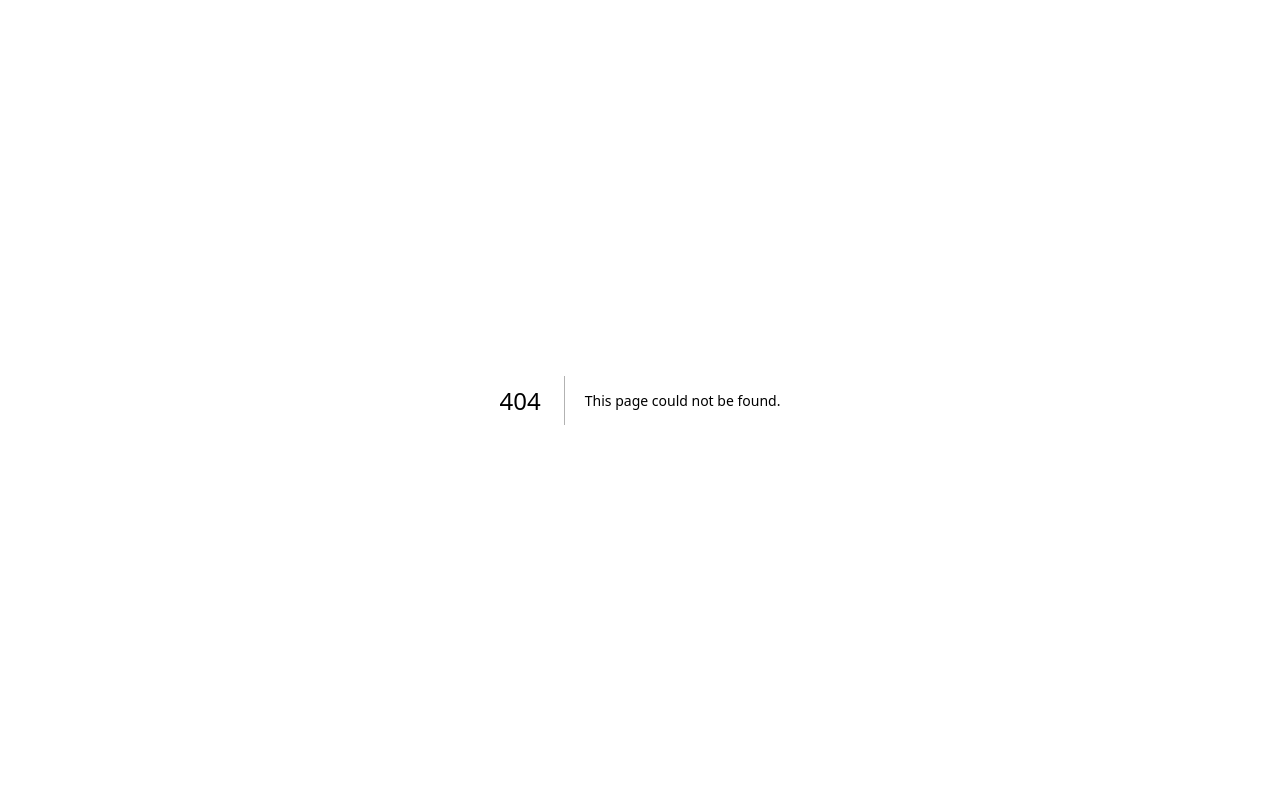
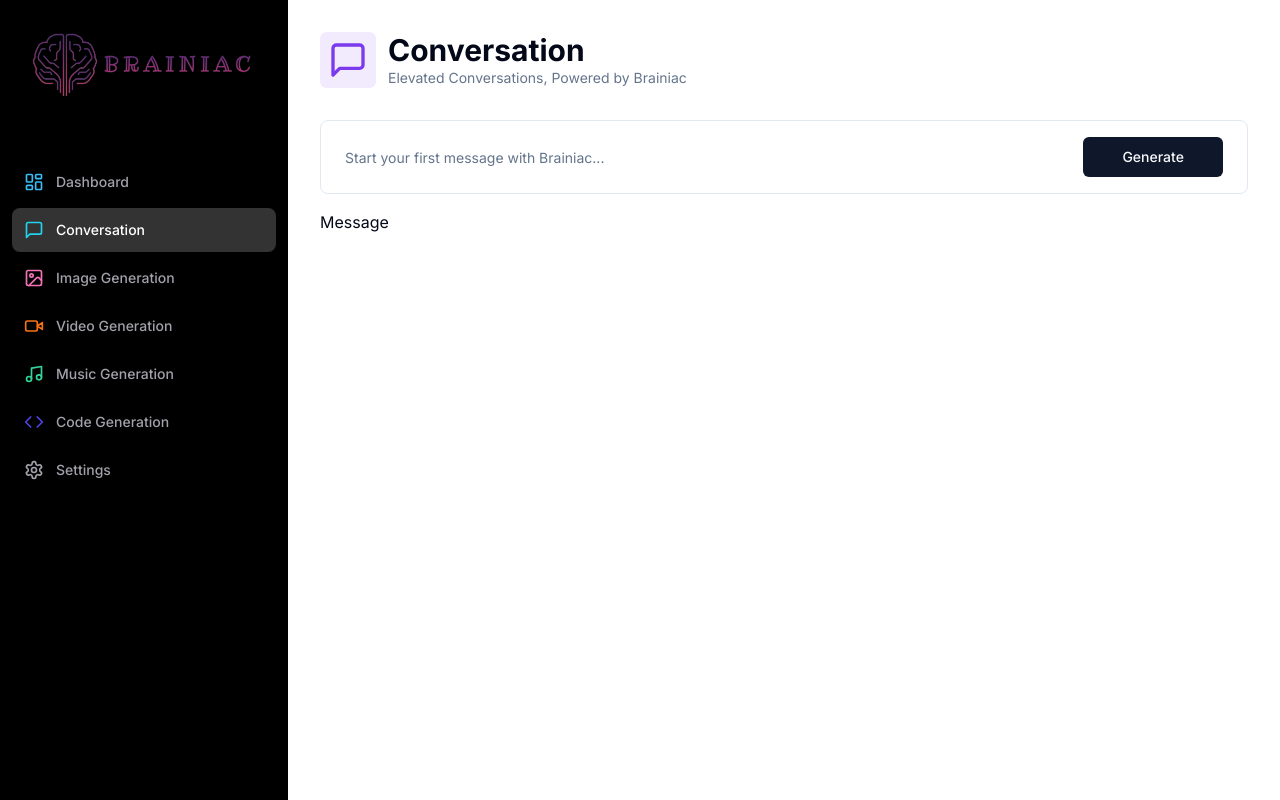
Before and after one commit to HEELSahil/brainiac, a Next.js app: page /conversation in a window 1280 px wide. Before the commit this address had no page. Built offline with nearby package versions, Linux system fonts and the light colour scheme.

Commit message:
Added Layout for Conversation Page

```diff
--- /dev/null
+++ b/app/(dashboard)/(routes)/conversation/constants.ts
@@ -0,0 +1,7 @@
+import * as z from "zod";
+
+export const formSchema = z.object({
+  prompt: z.string().min(1, {
+    message: "Prompt is required."
+  }),
+});
--- /dev/null
+++ b/app/(dashboard)/(routes)/conversation/page.tsx
@@ -0,0 +1,73 @@
+"use client";
+
+import * as z from "zod";
+import { Heading } from "@/components/Heading";
+import { MessageSquare } from "lucide-react";
+import { useForm } from "react-hook-form";
+import { useRouter } from "next/navigation";
+import { Button } from "@/components/ui/button";
+import { Input } from "@/components/ui/input";
+import { zodResolver } from "@hookform/resolvers/zod";
+import { Form, FormControl, FormField, FormItem } from "@/components/ui/form";
+
+import { formSchema } from "./constants";
+
+export default function ConversationPage() {
+  const router = useRouter();
+
+  const form = useForm<z.infer<typeof formSchema>>({
+    resolver: zodResolver(formSchema),
+    defaultValues: {
+      prompt: ""
+    }
+  });
+
+  const isLoading = form.formState.isSubmitting;
+
+  const onSubmit = async (values: z.infer<typeof formSchema>) => {
+    console.log(values)
+  }
+
+  return (
+    <div>
+      <Heading
+        title="Conversation"
+        description="Elevated Conversations, Powered by Brainiac"
+        icon={MessageSquare}
+        iconColor="text-violet-600"
+        bgColor="bg-violet-600/10"
+      />
+      <div className="px-4 lg:px-8">
+        <div>
+          <Form {...form}>
+            <form
+              onSubmit={form.handleSubmit(onSubmit)}
+              className="rounded-lg border w-full p-4 px-3 md:px-6 focus-within:shadow-sm grid grid-cols-12 gap-2">
+              <FormField
+                name="prompt"
+                render={({ field }) => (
+                  <FormItem className="col-span-12 lg:col-span-10">
+                    <FormControl className="m-0 p-0">
+                      <Input
+                        className="border-0 outline-none focus-visible:ring-0 focus-visible:ring-transparent"
+                        disabled={isLoading}
+                        placeholder="Start your first message with Brainiac..."
+                        {...field}
+                      />
+                    </FormControl>
+                  </FormItem>
+                )}
+              />
+              <Button className="col-span-12 lg:col-span-2 w-full" type="submit" disabled={isLoading} size="icon">
+                Generate
+              </Button>
+            </form>
+          </Form>
+        </div>
+        <div className="space-y-4 mt-4">
+            Message
+        </div>
+      </div>
+    </div>
+   );
+}
--- /dev/null
+++ b/components/Heading.tsx
@@ -0,0 +1,29 @@
+import { LucideIcon } from "lucide-react";
+
+import { cn } from "@/lib/utils";
+
+interface HeadingProps {
+  title: string;
+  description: string;
+  icon: LucideIcon;
+  iconColor?: string;
+  bgColor?: string;
+}
+
+export const Heading = ({ title, description, icon: Icon, iconColor, bgColor }: HeadingProps) => {
+  return (
+    <>
+      <div className="px-4 lg:px-8 flex items-center gap-x-3 mb-8">
+        <div className={cn("p-2 w-fit rounded-md", bgColor)}>
+          <Icon className={cn("w-10 h-10", iconColor)} />
+        </div>
+        <div>
+          <h2 className="text-3xl font-bold">{title}</h2>
+          <p className="text-sm text-muted-foreground">
+            {description}
+          </p>
+        </div>
+      </div>
+    </>
+  );
+};
--- /dev/null
+++ b/components/ui/form.tsx
@@ -0,0 +1,176 @@
+import * as React from "react"
+import * as LabelPrimitive from "@radix-ui/react-label"
+import { Slot } from "@radix-ui/react-slot"
+import {
+  Controller,
+  ControllerProps,
+  FieldPath,
+  FieldValues,
+  FormProvider,
+  useFormContext,
+} from "react-hook-form"
+
+import { cn } from "@/lib/utils"
+import { Label } from "@/components/ui/label"
+
+const Form = FormProvider
+
+type FormFieldContextValue<
+  TFieldValues extends FieldValues = FieldValues,
+  TName extends FieldPath<TFieldValues> = FieldPath<TFieldValues>
+> = {
+  name: TName
+}
+
+const FormFieldContext = React.createContext<FormFieldContextValue>(
+  {} as FormFieldContextValue
+)
+
+const FormField = <
+  TFieldValues extends FieldValues = FieldValues,
+  TName extends FieldPath<TFieldValues> = FieldPath<TFieldValues>
+>({
+  ...props
+}: ControllerProps<TFieldValues, TName>) => {
+  return (
+    <FormFieldContext.Provider value={{ name: props.name }}>
+      <Controller {...props} />
+    </FormFieldContext.Provider>
+  )
+}
+
+const useFormField = () => {
+  const fieldContext = React.useContext(FormFieldContext)
+  const itemContext = React.useContext(FormItemContext)
+  const { getFieldState, formState } = useFormContext()
+
+  const fieldState = getFieldState(fieldContext.name, formState)
+
+  if (!fieldContext) {
+    throw new Error("useFormField should be used within <FormField>")
+  }
+
+  const { id } = itemContext
+
+  return {
+    id,
+    name: fieldContext.name,
+    formItemId: `${id}-form-item`,
+    formDescriptionId: `${id}-form-item-description`,
+    formMessageId: `${id}-form-item-message`,
+    ...fieldState,
+  }
+}
+
+type FormItemContextValue = {
+  id: string
+}
+
+const FormItemContext = React.createContext<FormItemContextValue>(
+  {} as FormItemContextValue
+)
+
+const FormItem = React.forwardRef<
+  HTMLDivElement,
+  React.HTMLAttributes<HTMLDivElement>
+>(({ className, ...props }, ref) => {
+  const id = React.useId()
+
+  return (
+    <FormItemContext.Provider value={{ id }}>
+      <div ref={ref} className={cn("space-y-2", className)} {...props} />
+    </FormItemContext.Provider>
+  )
+})
+FormItem.displayName = "FormItem"
+
+const FormLabel = React.forwardRef<
+  React.ElementRef<typeof LabelPrimitive.Root>,
+  React.ComponentPropsWithoutRef<typeof LabelPrimitive.Root>
+>(({ className, ...props }, ref) => {
+  const { error, formItemId } = useFormField()
+
+  return (
+    <Label
+      ref={ref}
+      className={cn(error && "text-destructive", className)}
+      htmlFor={formItemId}
+      {...props}
+    />
+  )
+})
+FormLabel.displayName = "FormLabel"
+
+const FormControl = React.forwardRef<
+  React.ElementRef<typeof Slot>,
+  React.ComponentPropsWithoutRef<typeof Slot>
+>(({ ...props }, ref) => {
+  const { error, formItemId, formDescriptionId, formMessageId } = useFormField()
+
+  return (
+    <Slot
+      ref={ref}
+      id={formItemId}
+      aria-describedby={
+        !error
+          ? `${formDescriptionId}`
+          : `${formDescriptionId} ${formMessageId}`
+      }
+      aria-invalid={!!error}
+      {...props}
+    />
+  )
+})
+FormControl.displayName = "FormControl"
+
+const FormDescription = React.forwardRef<
+  HTMLParagraphElement,
+  React.HTMLAttributes<HTMLParagraphElement>
+>(({ className, ...props }, ref) => {
+  const { formDescriptionId } = useFormField()
+
+  return (
+    <p
+      ref={ref}
+      id={formDescriptionId}
+      className={cn("text-sm text-muted-foreground", className)}
+      {...props}
+    />
+  )
+})
+FormDescription.displayName = "FormDescription"
+
+const FormMessage = React.forwardRef<
+  HTMLParagraphElement,
+  React.HTMLAttributes<HTMLParagraphElement>
+>(({ className, children, ...props }, ref) => {
+  const { error, formMessageId } = useFormField()
+  const body = error ? String(error?.message) : children
+
+  if (!body) {
+    return null
+  }
+
+  return (
+    <p
+      ref={ref}
+      id={formMessageId}
+      className={cn("text-sm font-medium text-destructive", className)}
+      {...props}
+    >
+      {body}
+    </p>
+  )
+})
+FormMessage.displayName = "FormMessage"
+
+export {
+  useFormField,
+  Form,
+  FormItem,
+  FormLabel,
+  FormControl,
+  FormDescription,
+  FormMessage,
+  FormField,
+}
--- /dev/null
+++ b/components/ui/input.tsx
@@ -0,0 +1,25 @@
+import * as React from "react"
+
+import { cn } from "@/lib/utils"
+
+export interface InputProps
+  extends React.InputHTMLAttributes<HTMLInputElement> {}
+
+const Input = React.forwardRef<HTMLInputElement, InputProps>(
+  ({ className, type, ...props }, ref) => {
+    return (
+      <input
+        type={type}
+        className={cn(
+          "flex h-10 w-full rounded-md border border-input bg-background px-3 py-2 text-sm ring-offset-background file:border-0 file:bg-transparent file:text-sm file:font-medium placeholder:text-muted-foreground focus-visible:outline-none focus-visible:ring-2 focus-visible:ring-ring focus-visible:ring-offset-2 disabled:cursor-not-allowed disabled:opacity-50",
+          className
+        )}
+        ref={ref}
+        {...props}
+      />
+    )
+  }
+)
+Input.displayName = "Input"
+
+export { Input }
--- /dev/null
+++ b/components/ui/label.tsx
@@ -0,0 +1,26 @@
+"use client"
+
+import * as React from "react"
+import * as LabelPrimitive from "@radix-ui/react-label"
+import { cva, type VariantProps } from "class-variance-authority"
+
+import { cn } from "@/lib/utils"
+
+const labelVariants = cva(
+  "text-sm font-medium leading-none peer-disabled:cursor-not-allowed peer-disabled:opacity-70"
+)
+
+const Label = React.forwardRef<
+  React.ElementRef<typeof LabelPrimitive.Root>,
+  React.ComponentPropsWithoutRef<typeof LabelPrimitive.Root> &
+    VariantProps<typeof labelVariants>
+>(({ className, ...props }, ref) => (
+  <LabelPrimitive.Root
+    ref={ref}
+    className={cn(labelVariants(), className)}
+    {...props}
+  />
+))
+Label.displayName = LabelPrimitive.Root.displayName
+
+export { Label }
--- a/package.json
+++ b/package.json
@@ -10,7 +10,9 @@
   },
   "dependencies": {
     "@clerk/nextjs": "^4.29.1",
+    "@hookform/resolvers": "^3.3.3",
     "@radix-ui/react-dialog": "^1.0.5",
+    "@radix-ui/react-label": "^2.0.2",
     "@radix-ui/react-slot": "^1.0.2",
     "class-variance-authority": "^0.7.0",
     "clsx": "^2.0.0",
@@ -18,8 +20,10 @@
     "next": "14.0.4",
     "react": "^18",
     "react-dom": "^18",
+    "react-hook-form": "^7.49.2",
     "tailwind-merge": "^2.2.0",
-    "tailwindcss-animate": "^1.0.7"
+    "tailwindcss-animate": "^1.0.7",
+    "zod": "^3.22.4"
   },
   "devDependencies": {
     "@types/node": "^20",
```
Also changed, not shown: 1 other file (tests, documents, lock files or other folders).
